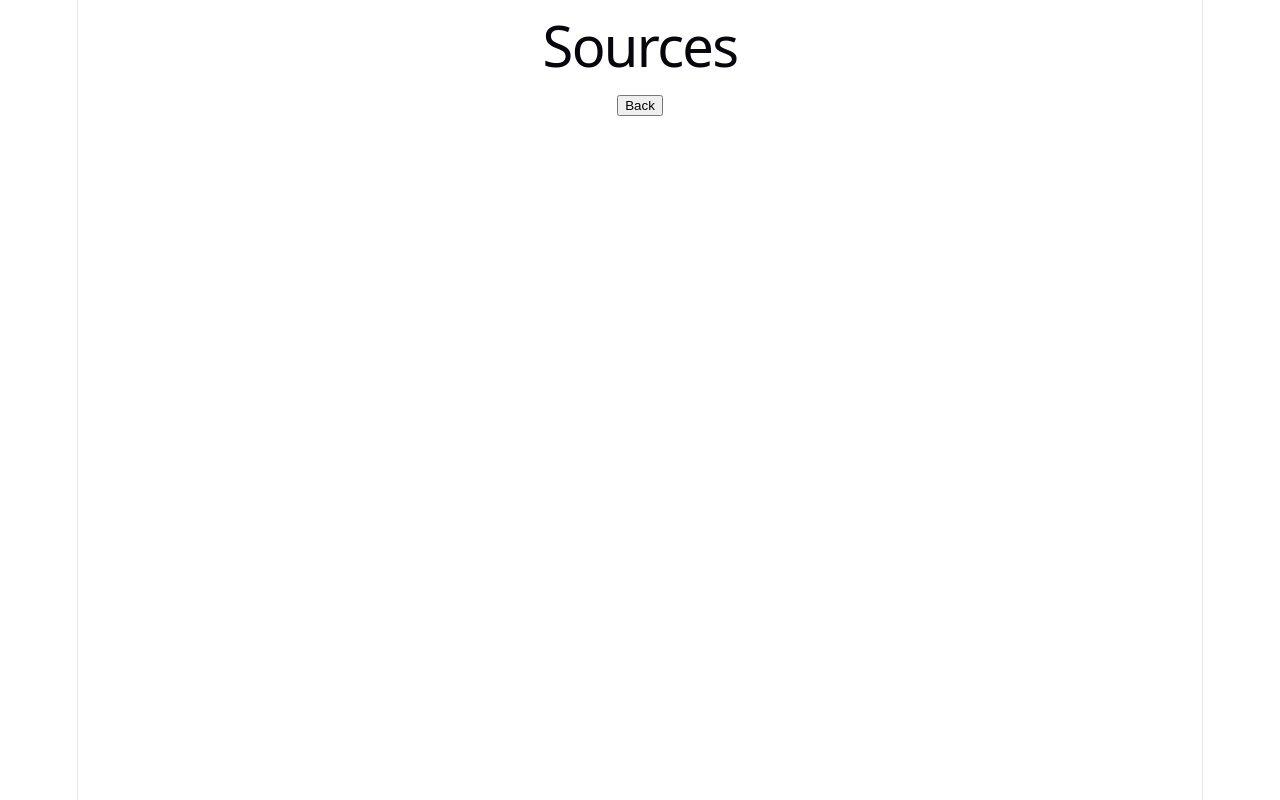
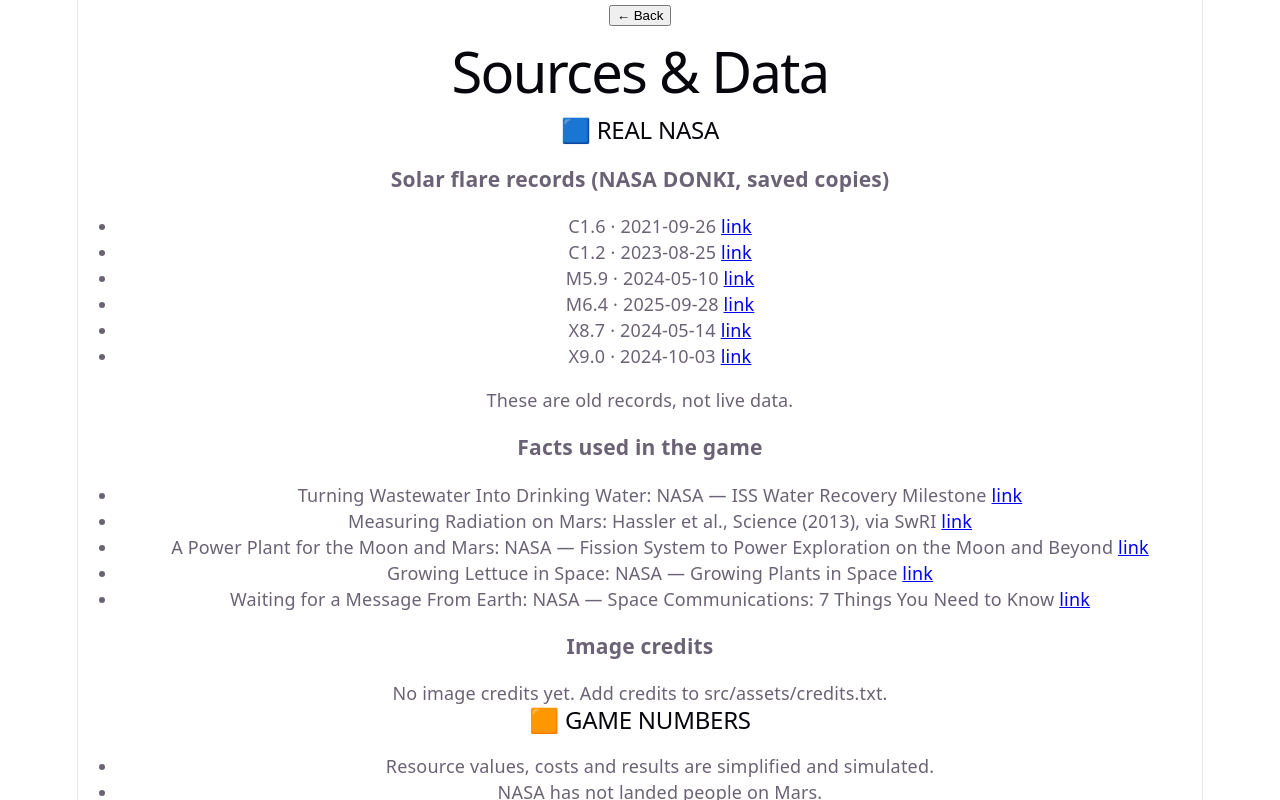
Before and after one commit to areeba622/game, a React (Vite) app in the folder marsbound/: page / in a window 1280 px wide. Both pictures are taken after a click on the button "Sources". Shown: the top 800 px of the page. Built offline with nearby package versions, Linux system fonts and the light colour scheme.

Commit message:
sources.jsx initial

```diff
--- a/marsbound/src/screens/Sources.jsx
+++ b/marsbound/src/screens/Sources.jsx
@@ -1,10 +1,117 @@
-// Placeholder. Click-through only; real sources list comes later.
+// ── Sources & Data screen (WIREFRAMES.md Screen 8) ───────────────────────
+// Everything shown here comes from spaceWeatherEvents.json, NASA_CONTENT
+// and src/assets/credits.txt. Do not add a source that isn't in those files.
+import { NASA_CONTENT } from '../data/nasaContent';
+import spaceWeatherEvents from '../data/spaceWeatherEvents.json';
 
-export default function Sources({ state, dispatch, go }) {
+// Vite glob: resolves to {} (not an error) if credits.txt doesn't exist yet,
+// which is how we tell "file missing" apart from "file exists but empty".
+const creditsFiles = import.meta.glob('../assets/credits.txt', {
+  query: '?raw',
+  import: 'default',
+  eager: true,
+});
+const creditsText = Object.values(creditsFiles)[0] ?? null;
+const creditLines = creditsText
+  ? creditsText.split('\n').map((line) => line.trim()).filter(Boolean)
+  : [];
+
+// Canonical challenge order (CLAUDE.md section 3).
+const CHALLENGE_ORDER = ['L', 'R', 'W', 'G', 'M'];
+
+export default function Sources({ state, go }) {
+  // Sources only opens from Title or Debrief. `phase` is 'active' from the
+  // moment a game starts until it ends, and Title is only ever shown before
+  // that — so 'active' means we came from Title, anything else (a finished
+  // mission) means we came from Debrief.
+  const backTo = state.phase === 'active' ? 'title' : 'debrief';
+
   return (
     <div className="screen screen-sources">
-      <h1>Sources</h1>
-      <button onClick={() => go('title')}>Back</button>
+      <div className="sources-header">
+        <button type="button" onClick={() => go(backTo)}>
+          ← Back
+        </button>
+        <h1>Sources &amp; Data</h1>
+      </div>
+
+      {/* Flare records: real data, not live */}
+      <section className="sources-section">
+        <h2>🟦 REAL NASA</h2>
+        <h3>Solar flare records (NASA DONKI, saved copies)</h3>
+        <ul>
+          {spaceWeatherEvents.map((event) => (
+            <li key={event.id}>
+              {event.classType} · {event.date}{' '}
+              <a href={event.url} target="_blank" rel="noopener noreferrer">
+                link
+              </a>
+            </li>
+          ))}
+        </ul>
+        <p>These are old records, not live data.</p>
+      </section>
+
+      {/* Facts used in the game, one per challenge */}
+      <section className="sources-section">
+        <h3>Facts used in the game</h3>
+        <ul>
+          {CHALLENGE_ORDER.map((id) => {
+            const content = NASA_CONTENT[id];
+            if (!content) return null;
+            return (
+              <li key={id}>
+                {content.title}: {content.sourceName}{' '}
+                <a href={content.sourceUrl} target="_blank" rel="noopener noreferrer">
+                  link
+                </a>
+              </li>
+            );
+          })}
+        </ul>
+      </section>
+
+      {/* Image credits */}
+      <section className="sources-section">
+        <h3>Image credits</h3>
+        {creditLines.length > 0 ? (
+          <ul>
+            {creditLines.map((line) => (
+              <li key={line}>{line}</li>
+            ))}
+          </ul>
+        ) : (
+          <p>No image credits yet. Add credits to src/assets/credits.txt.</p>
+        )}
+      </section>
+
+      {/* Game numbers disclaimer */}
+      <section className="sources-section">
+        <h2>🟧 GAME NUMBERS</h2>
+        <ul>
+          <li>Resource values, costs and results are simplified and simulated.</li>
+          <li>NASA has not landed people on Mars.</li>
+          <li>
+            The storm is based on a real flare record, but it is not a reading from Mars.
+          </li>
+          <li>Crew Health damage (−10, −30, −55) is a game number.</li>
+        </ul>
+      </section>
+
+      {/* How we used NASA data */}
+      <section className="sources-section">
+        <h3>How we used NASA data</h3>
+        <p>
+          MARSBOUND uses saved copies of six real solar flare records from NASA’s DONKI
+          archive to set the size of the storm in each game. The facts in the ‘How NASA
+          handles this’ boxes come from NASA pages and are linked here. Game numbers are
+          simplified so children can see trade-offs. They are not NASA measurements.
+        </p>
+      </section>
+
+      <button type="button" onClick={() => go(backTo)}>
+        Back
+      </button>
     </div>
   );
 }
```
